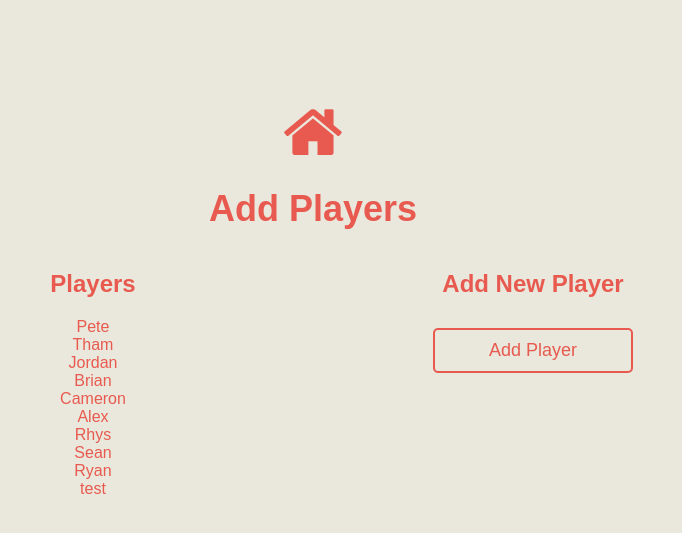
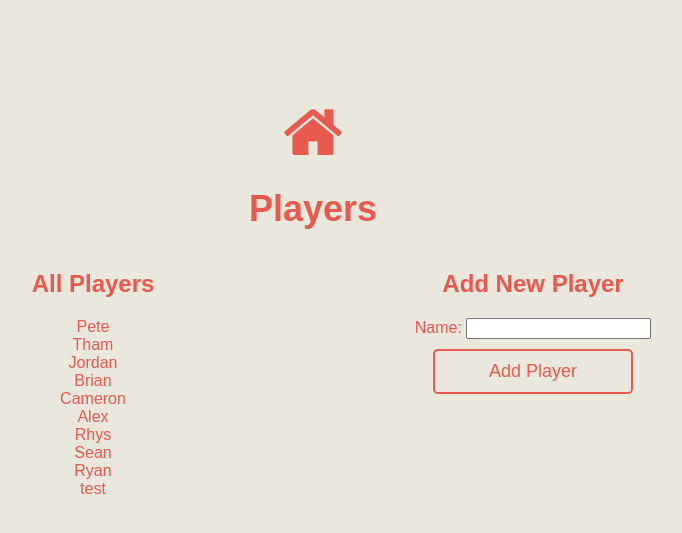
Before and after one commit to peteroh67/pool-league, a Django app: page /pool/addplayers/ in a window 1280 px wide. Shown: the top 533 px of the page, without its empty margins (327-1009 px from the left). Run offline with Django 5.2, Linux system fonts and the light colour scheme; data comes from the database, SQL or seed files in the repository; both versions use the stored data as it was after the commit.

Commit message:
Add new player form, update view and template. Ensure Player name is unique at form submission and at db level (protects against 2 users inputting same name concurrently

```diff
--- a/mysite/pool/forms.py
+++ b/mysite/pool/forms.py
@@ -1,6 +1,18 @@
 from django import forms
-from .models import Player
+from .models import Player, Game
 
-class PlayerForm(forms.Form):
-    class meta:
-        player_name = forms.CharField(label="Player name", max_length=100)
+class NewPlayerForm(forms.ModelForm):
+    class Meta:
+        model = Player
+        fields = ["name"]
+
+    def clean_name(self):
+        name = self.cleaned_data['name']
+        if Player.objects.filter(name=name).exists():
+            raise forms.ValidationError("This player name already exists.")
+        return name
+
+class NewGameForm(forms.ModelForm):
+    class Meta:
+        model = Game
+        fields = "__all__"
--- a/mysite/pool/models.py
+++ b/mysite/pool/models.py
@@ -2,7 +2,7 @@ from django.db import models
 
 
 class Player(models.Model):
-    name = models.CharField(max_length=200)
+    name = models.CharField(max_length=200, unique=True)
 
     def __str__(self):
         return self.name
--- a/mysite/pool/templates/pool/addplayers.html
+++ b/mysite/pool/templates/pool/addplayers.html
@@ -1,12 +1,12 @@
 {% extends "./index.html" %}
 
-{% block title %}<h1>Add Players</h1>{% endblock %}
+{% block title %}<h1>Players</h1>{% endblock %}
 
 {% block maincontent %}
 <div class="two-columns">
     <!-- Left Column: Existing Players List -->
     <div class="column">
-        <h2>Players</h2>
+        <h2>All Players</h2>
         <ul id="players-list">
             <!-- Populate with existing players -->
             {% for player in players %}
@@ -17,10 +17,10 @@
     <!-- Right Column: Form to Add New Players -->
     <div class="column">
         <h2>Add New Player</h2>
-        <form id="add-player-form" method="post" action="{ url 'add_players' %}">
+        <form action="{% url 'add_players' %}" id="add-player-form" method="post">
             {% csrf_token %}
             {{ form }}
-            <button class="button" type="submit">Add Player</button>
+            <input class="button" type="submit" value="Add Player">
         </form>
     </div>
 </div>
--- a/mysite/pool/views.py
+++ b/mysite/pool/views.py
@@ -1,9 +1,9 @@
 from django.shortcuts import render, redirect
-from django.http import HttpResponse
+from django.http import HttpResponseRedirect
 from .models import Game, Player
 from datetime import datetime
 import calendar
-from .forms import PlayerForm
+from .forms import NewPlayerForm
 
 def index(request):
     current_month = datetime.now().strftime('%m')
@@ -45,7 +45,7 @@ def get_player_stats(player, games):
     return [player.name, total_games, wins, win_rate]
 
 
-# Returns a view of all games in a specified month. Returns all games in the current month by default
+# Returns a view of all games in a specified month.
 def games(request, month=None):
 
     games_in_month = Game.objects.filter(game_date__month=month).order_by("-game_date")
@@ -62,20 +62,19 @@ def add_games(request):
     return render(request, "pool/addgames.html", {"players": players})
 
 def add_players(request):
-    players = Player.objects.all()
 
     if request.method == "POST":
-        form = PlayerForm(request.POST)
+        form = NewPlayerForm(request.POST)
 
         if form.is_valid():
             form.save()
+            return redirect('add_players')
+    else:
+        form = NewPlayerForm()
 
-    else:
-        form = PlayerForm()
-
+    players = Player.objects.all()
     context = {
         "players": players,
         "form": form
     }
-
     return render(request,"pool/addplayers.html", context)
```
Also changed, not shown: mysite/db.sqlite3, mysite/pool/migrations/0002_alter_player_name.py (added).
